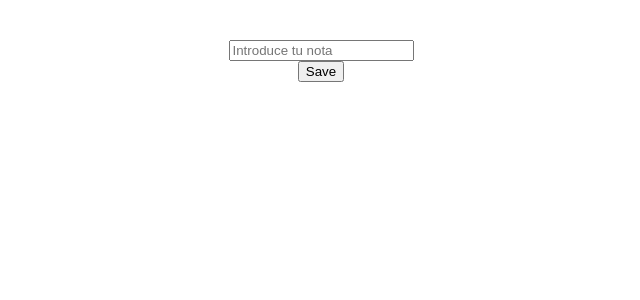
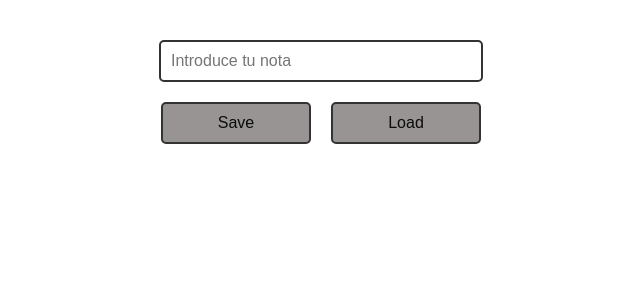
Before and after one commit to juanmacasgim/React_WishList, a React (Vite) app: page / in a window 1280 px wide. Shown: the top 300 px of the page, without its empty margins (319-959 px from the left). Built offline with nearby package versions, Linux system fonts and the light colour scheme.

Commit message:
CSS implemented

```diff
--- a/src/App.css
+++ b/src/App.css
@@ -44,6 +44,7 @@
     border: 2px solid #333;
     padding: 10px;
     border-radius: 5px;
+    width: 300px;
     background-color: rgba(255, 255, 255, 0.9);
     margin-bottom: 10px;
 
@@ -62,3 +63,32 @@
     left: 5px;
     font-size: 12px;
 }
+
+.Wishlist {
+  display: flex;
+  flex-direction: column;
+  align-items: center;
+  justify-content: center;
+}
+
+.Input {
+  border: 2px solid #333;
+  padding: 10px;
+  border-radius: 5px;
+  background-color: rgba(255, 255, 255, 0.9);
+  width: 300px;
+  margin-bottom: 10px;
+  font-size: 16px;
+}
+
+.Button {
+  border: 2px solid #333;
+  padding: 10px;
+  border-radius: 5px;
+  background-color: #999494;
+  color: rgb(11, 11, 11);
+  width: 150px;
+  margin: 10px;
+  cursor: pointer;
+  font-size: 16px;
+}
--- a/src/App.tsx
+++ b/src/App.tsx
@@ -18,6 +18,11 @@ export function App() {
     useEffect(() => {
 
     }, [wishes]);
+
+    const forceLoad = () => {
+        const wishList = LoadList();
+        setWishes(wishList);
+    }
 
     const handleAddWish = (newWish: WishInterface) => {
         setWishes([...wishes, newWish]);
@@ -43,7 +48,8 @@ export function App() {
         <div>
             <WishInput addWish={handleAddWish} />
             <WishList wishes={wishes} onEditWish={handleEditWish} onDeleteWish={handleDeleteWish} />
-            <Button onClick={() => SaveList({ wishList: wishes })}>Save</Button>
+            <button className='Button' onClick={() => SaveList({ wishList: wishes })}>Save</button>
+            <button className='Button' onClick={() => forceLoad()}>Load</button>
         </div>
     );
 }
--- a/src/components/WishInput.tsx
+++ b/src/components/WishInput.tsx
@@ -36,6 +36,7 @@ export function WishInput({ addWish }: WishInputProps) {
     return (
         <section>
             <input
+                className='Input'
                 type="text"
                 placeholder="Introduce tu nota"
                 onChange={handleInputChange}
--- a/src/components/WishList.tsx
+++ b/src/components/WishList.tsx
@@ -27,7 +27,7 @@ export function WishList({ wishes, onEditWish, onDeleteWish }: WishListProps) {
 
     //Renderiza el componente
     return (
-        <section>
+        <section className='Wishlist'>
             {wishes.map(wish => (
                 <WishItem
                     key={wish.id}
```
Also changed, not shown: 1 other file (tests, documents, lock files or other folders).
